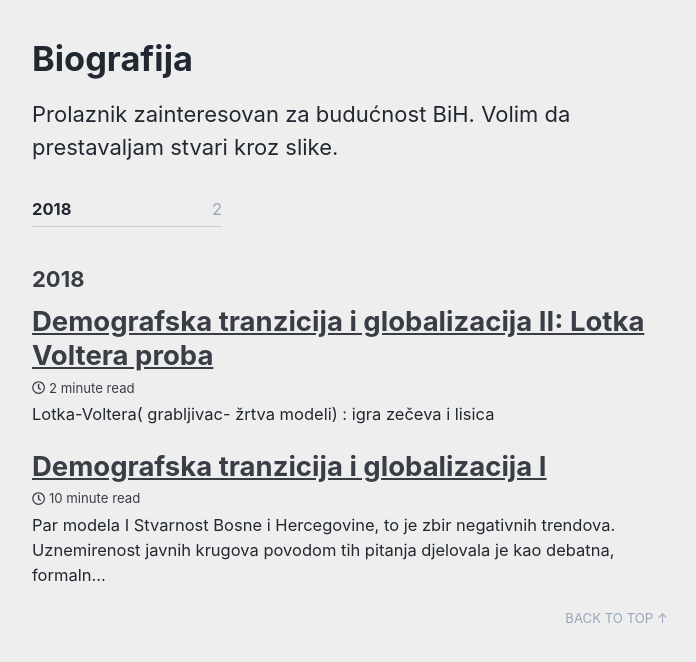
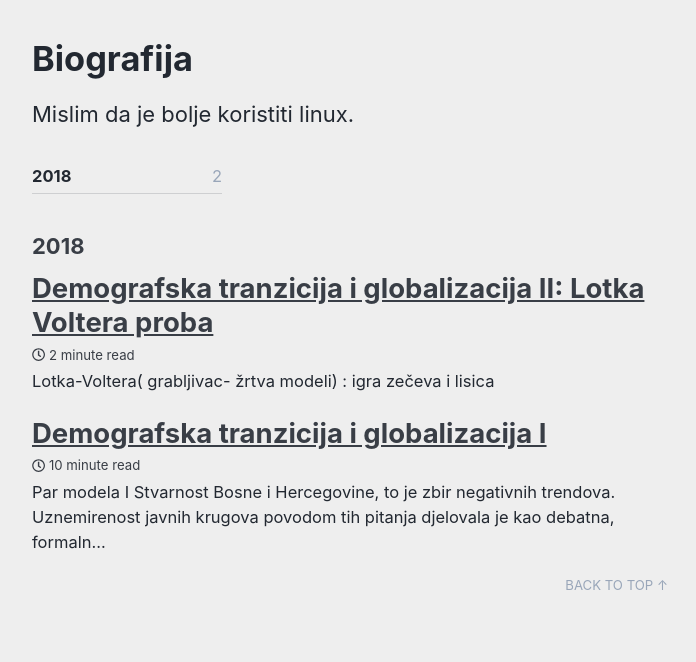
Before and after one commit to konstantinmds/konstantinmds.github.io, a Jekyll site: the page built from _pages/about.md, in a window 1280 px wide and 900 px high, scrolled down 914 px, cut to the strip 159-821 px from the top of the window. Shown: the whole strip, without its empty margins (290-986 px from the left). Built offline with Jekyll 4.4.1, drawn with Linux system fonts in a browser that asks for light colours; cached includes are drawn as plain includes; nearby versions of some CDN libraries.

Commit message:
Update about.md

```diff
--- a/_pages/about.md
+++ b/_pages/about.md
@@ -6,5 +6,4 @@ header:
     image: "/images/jose-moreno.jpg"
 ---
 
-
-Prolaznik zainteresovan za budućnost BiH. Volim da prestavaljam stvari kroz slike.
+Mislim da je bolje koristiti linux.
```
